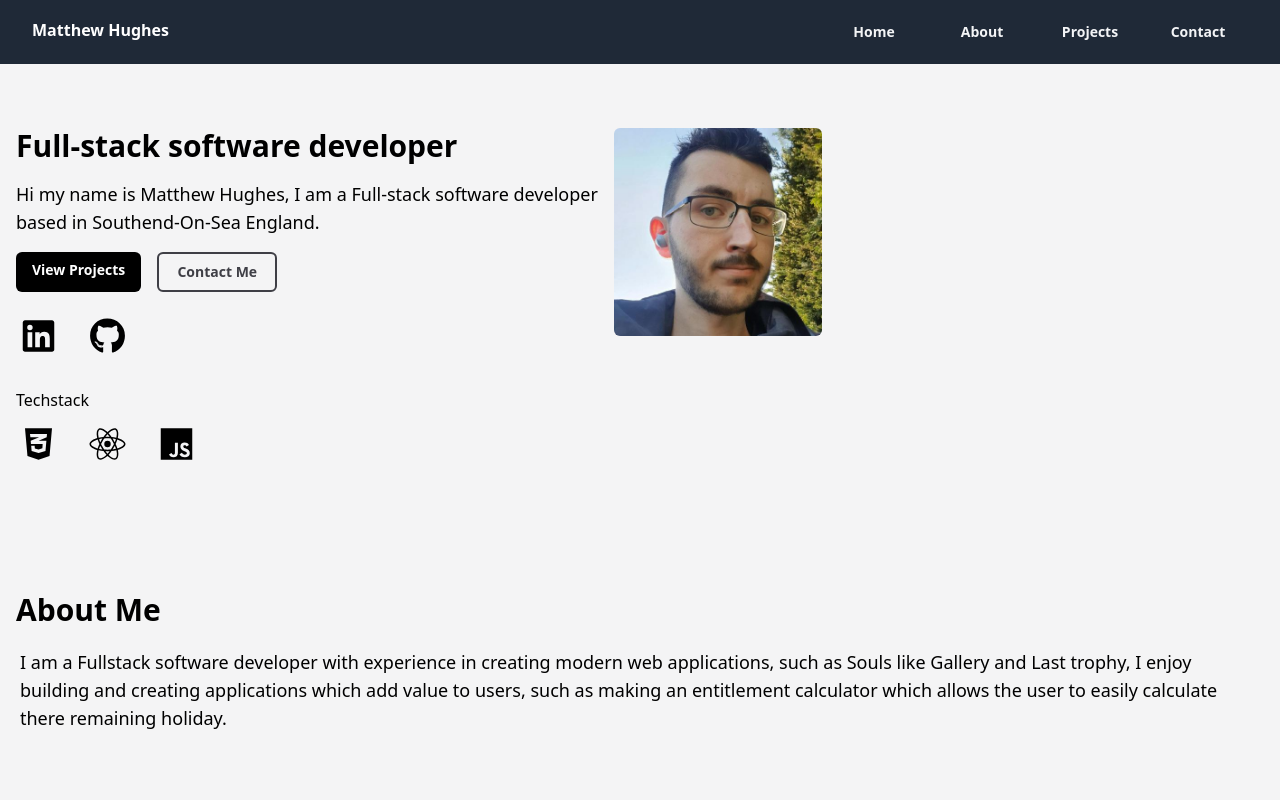
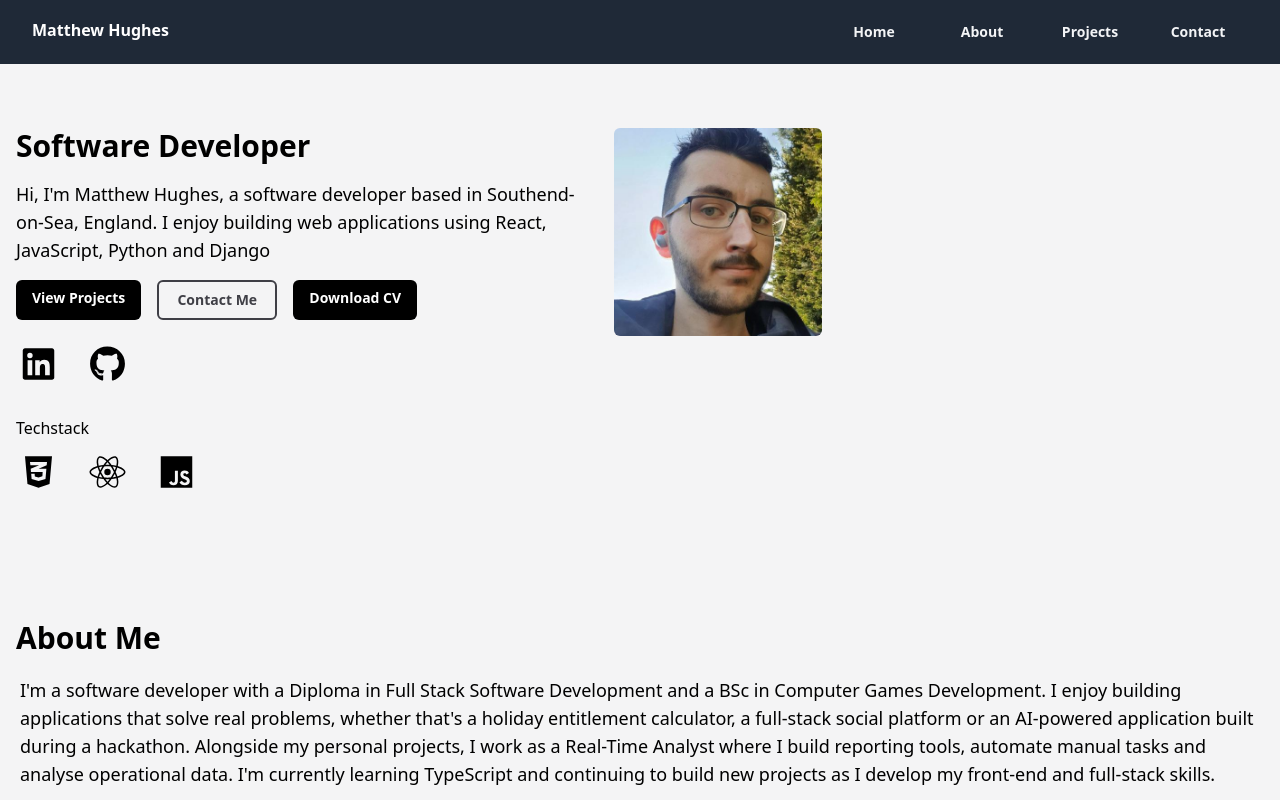
Before and after one commit to mattthughes/portfolio-app, a React (Vite) app: page / in a window 1280 px wide. Shown: the top 800 px of the page. Built offline with nearby package versions, Linux system fonts and the light colour scheme.

Commit message:
Added cv download link and adjusted about me and hero section

```diff
--- a/src/components/Button.jsx
+++ b/src/components/Button.jsx
@@ -1,4 +1,4 @@
-const Button = ({ children, href, variant = "primary" }) => {
+const Button = ({ children, href, variant = "primary", download }) => {
     const baseStyles = "px-4 py-2 rounded-md text-white transition-colors duration-300 font-bold text-sm min-w-[120px] text-center min-h-[40px]";
     const variants = {
         primary: "bg-black hover:bg-gray-700",
@@ -7,7 +7,7 @@ const Button = ({ children, href, variant = "primary" }) => {
     }
 
     return (
-        <a href={href} className={`${baseStyles} ${variants[variant]}`}>
+        <a href={href} download={download} className={`${baseStyles} ${variants[variant]}`}>
             {children}
         </a>
     )
--- a/src/pages/home/About.jsx
+++ b/src/pages/home/About.jsx
@@ -3,14 +3,14 @@ import "../../index.css";
 
 const About = () => {
     return (
-        <section id="about" className= "pt-12 pb-16">
-        <div id="about" className= "max-w-7xl mx-auto px-4">
-            <h3 className="text-3xl font-bold">About Me</h3>
-            <p className="text-lg p-1 mt-4">
-                I am a Fullstack software developer with experience in creating modern web applications, such as Souls like Gallery and Last trophy, I enjoy building and creating applications which add value to users,
-                such as making an entitlement calculator which allows the user to easily calculate there remaining holiday.
-            </p>
-        </div>
+        <section id="about" className="pt-12 pb-16">
+            <div id="about" className="max-w-7xl mx-auto px-4">
+                <h3 className="text-3xl font-bold">About Me</h3>
+                <p className="text-lg p-1 mt-4">
+                    I'm a software developer with a Diploma in Full Stack Software Development and a BSc in Computer Games Development. I enjoy building applications that solve real problems, whether that's a holiday entitlement calculator, a full-stack social platform or an AI-powered application built during a hackathon.
+                    Alongside my personal projects, I work as a Real-Time Analyst where I build reporting tools, automate manual tasks and analyse operational data. I'm currently learning TypeScript and continuing to build new projects as I develop my front-end and full-stack skills.
+                </p>
+            </div>
         </section>
     )
 }
--- a/src/pages/home/Home.jsx
+++ b/src/pages/home/Home.jsx
@@ -13,6 +13,7 @@ import About from "./About";
 import Button from "../../components/Button";
 import Aurora from "../../components/Aurora";
 import Contact from "./Contact";
+import resume from "/docs/cv/resume.pdf"
 
 const Home = () => {
     return (
@@ -21,7 +22,7 @@ const Home = () => {
                 <div className="max-w-7xl mx-auto px-4">
                     <div className="flex flex-col lg:flex-row items-center lg:items-start gap-10 lg:gap-3">
                         <div className="flex-1 text-center lg:text-left">
-                            <h1 className="text-3xl font-bold mb-4">Full-stack software developer</h1>
+                            <h1 className="text-3xl font-bold mb-4">Software Developer</h1>
 
                             <div className="relative mx-auto overflow-hidden w-[190px] h-[190px] flex justify-center items-center lg:hidden mb-6">
                                 <Aurora
@@ -39,12 +40,12 @@ const Home = () => {
                             </div>
 
                             <p className="text-lg">
-                                Hi my name is Matthew Hughes, I am a Full-stack software developer based in
-                                Southend-On-Sea England.
+                                Hi, I'm Matthew Hughes, a software developer based in Southend-on-Sea, England. I enjoy building web applications using React, JavaScript, Python and Django
                             </p>
                             <div className="pt-4 flex flex-col items-center justify-center lg:items-start lg:justify-start lg:flex-row gap-4">
                                 <Button href="#projects" variant="primary">View Projects</Button>
                                 <Button href="#contact" variant="secondary">Contact Me</Button>
+                                <Button href={resume} download="Matthew_Hughes_CV">Download CV</Button>
                             </div>
 
                             <ul className="mt-6 flex justify-center lg:justify-start gap-6 text-2xl lg:text-4xl">
```
Also changed, not shown: 1 other file (tests, documents, lock files or other folders).
